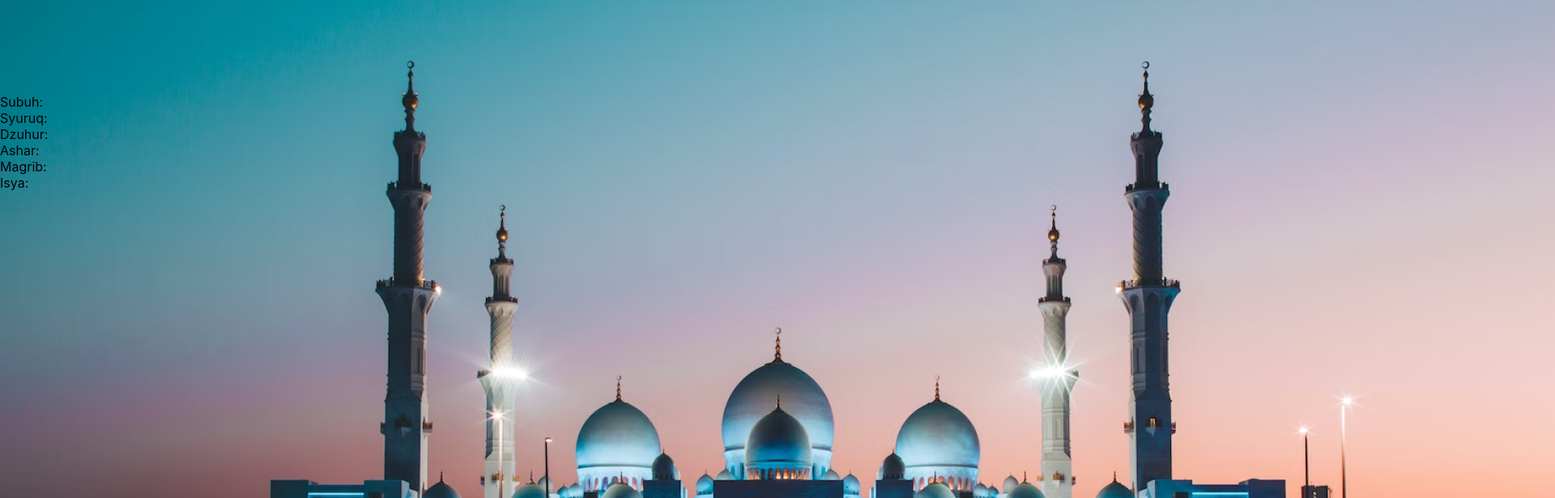
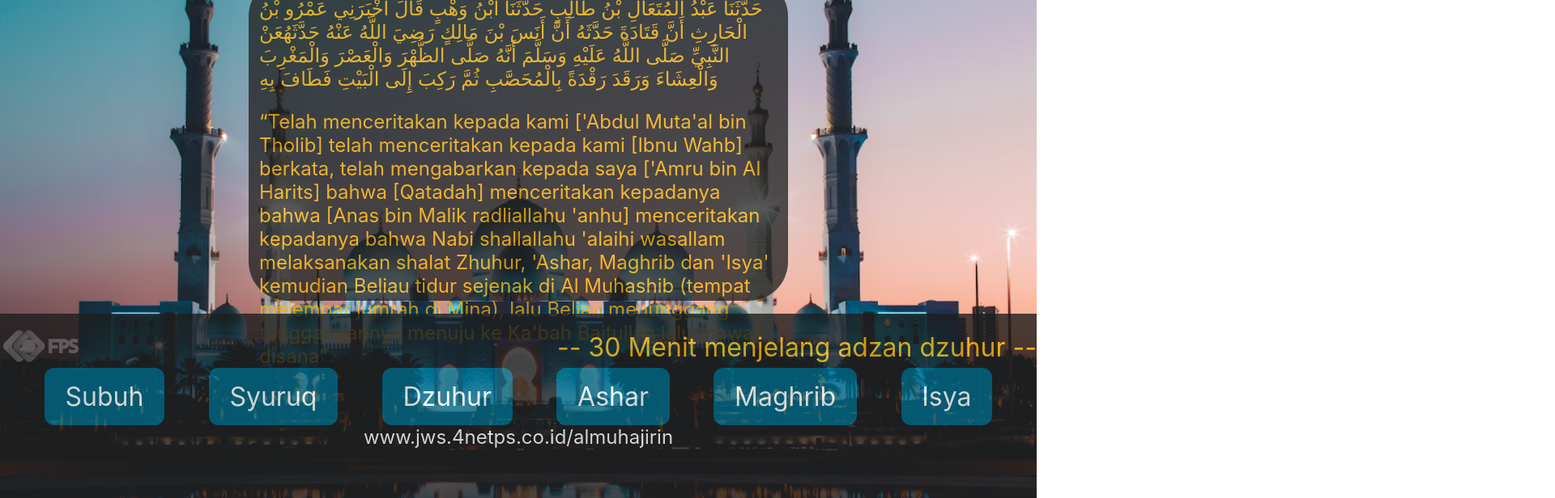
Before and after one commit to rifqiAly/JadwalSholat, a React (Create React App) app in the folder jadwal-sholat-fe/: page / in a window 1280 px wide. Shown: the part 180-796 px from the top of the page at 81% size, 1920 px wide, since content can reach past the window. Built offline with nearby package versions, Linux system fonts and the light colour scheme; no server answers.

Commit message:
dummy hadith, DONE

```diff
--- a/jadwal-sholat-fe/src/App.js
+++ b/jadwal-sholat-fe/src/App.js
@@ -1,14 +1,17 @@
 import React, { useState, useEffect } from "react";
-import { Grid, Box } from "@mui/material";
+import { Grid, Box, Card, CardMedia } from "@mui/material";
+
 import moment from 'moment';
 import './App.css';
 
 import logoMasjid from './assets/Group 11.png'
 import bgMasjid from './assets/image 1.png'
+import logoFPS from './assets/Logo New FPS v1 2.png'
 
 
 import master from "./helper/master"
-import { borderRadius, fontFamily, fontStyle } from "@mui/system";
+
+
 
 function App() {
   const [listSholat,setListSholat] = useState('')
@@ -66,30 +69,45 @@ function App() {
 
 
   return (
-    <Grid>
-      <Box sx={{
+    <Box>
+      <CardMedia
+          component="img"
+          sx={{
+            maxHeight: '100vh',
+            position: "absolute",
+            top: 0,
+            right: 0,
+            height: "100%",
+            width: "100%"
+          }}
+          image={bgMasjid}
+        />
+        <Grid container direction="column"
+        justifyContent="space-between"
+        alignItems="stre">
+          <Grid item>
+            <Box  sx={{
             width: '100vw',
             height: '15vh',
             paddingx: '1vw',
             paddingY: '1vh',
             backgroundColor: '#1E1E1E',
+            opacity: '80%'
             // '&:hover': {
             //   backgroundColor: 'primary.main',
             //   opacity: [0.9, 0.8, 0.7],
             // },
             }}>
             <Grid container direction="row"
-          justifyContent="space-evenly"
+              justifyContent="space-between"
               alignItems="center">
               <Grid item sx={{paddingLeft: '1vw', paddingX: '5vh'}}>
                 <img src={logoMasjid}/>
               </Grid>
               <Box item sx={{
-            width: '30vw',
-            height: '10vh',
+                width: '35vw',
+                height: '15vh',
                 backgroundColor: '#006783',
-            paddingRight: '1vw',
-            paddingBottom: '5vh',
                 borderRadius: '12px',
                 // '&:hover': {
                 //   backgroundColor: 'primary.main',
@@ -146,30 +164,244 @@ function App() {
               </Box>
             </Grid>
             </Box>
-      <Grid sx={{maxWidth: '100vw',
-        maxHeight: '20vh',}}>
-        <img src={bgMasjid} />
           </Grid>
-      <Grid>
-        Subuh: {listSholat.subuh}
+          <Grid item sx={{height: '54vh'}} container direction="row"
+          justifyContent="center"
+          alignItems="center">
+              <Box sx={{
+                width: '50vw',
+                height: '50vh',
+                paddingX: '1vw',
+                paddingy: '1vh',
+                backgroundColor: '#1E1E1E',
+                opacity: '75%',
+                borderRadius: 12,
+              }}>
+                <Grid sx={{
+                marginTop: '3vh',
+                fontSize: '24px',
+                fontWeigh: 700,
+                color: "#FFB703",
+                // fontFamily: 'Inter',
+                fontStyle: 'Regular',
+                opacity:'100'
+                }}>
+                حَدَّثَنَا عَبْدُ الْمُتَعَالِ بْنُ طَالِبٍ حَدَّثَنَا ابْنُ وَهْبٍ قَالَ أَخْبَرَنِي عَمْرُو بْنُ الْحَارِثِ أَنَّ قَتَادَةَ حَدَّثَهُ أَنَّ أَنَسَ بْنَ مَالِكٍ رَضِيَ اللَّهُ عَنْهُ حَدَّثَهُعَنْ النَّبِيِّ صَلَّى اللَّهُ عَلَيْهِ وَسَلَّمَ أَنَّهُ صَلَّى الظُّهْرَ وَالْعَصْرَ وَالْمَغْرِبَ وَالْعِشَاءَ وَرَقَدَ رَقْدَةً بِالْمُحَصَّبِ ثُمَّ رَكِبَ إِلَى الْبَيْتِ فَطَافَ بِهِ
                 </Grid>
-      <Grid>
-        Syuruq: {listSholat.terbit}
+                <Grid sx={{
+                marginTop: '3vh',
+                fontSize: '24px',
+                fontWeigh: 400,
+                color: "#FFB703",
+                // fontFamily: 'Inter',
+                fontStyle: 'Regular'}}>
+                “Telah menceritakan kepada kami ['Abdul Muta'al bin Tholib] telah menceritakan kepada kami [Ibnu Wahb] berkata, telah mengabarkan kepada saya ['Amru bin Al Harits] bahwa [Qatadah] menceritakan kepadanya bahwa [Anas bin Malik radliallahu 'anhu] menceritakan kepadanya bahwa Nabi shallallahu 'alaihi wasallam melaksanakan shalat Zhuhur, 'Ashar, Maghrib dan 'Isya' kemudian Beliau tidur sejenak di Al Muhashib (tempat melempar jumrah di Mina), lalu Beliau menunggang tunggangannya menuju ke Ka'bah Baitullah lalu thawaf disana”
                 </Grid>
-      <Grid>
-        Dzuhur: {listSholat.dzuhur}
+              </Box>
           </Grid>
-      <Grid>
-        Ashar: {listSholat.ashar}
+          <Grid item>
+            <Box sx={{
+              width: '100vw',
+              height: '25vh',
+              // paddingx: '1vw',
+              paddingY: '2vh',
+              backgroundColor: '#1E1E1E',
+              opacity: '80%'
+              // '&:hover': {
+              //   backgroundColor: 'primary.main',
+              //   opacity: [0.9, 0.8, 0.7],
+              // },
+            }}>
+              <Grid container direction="row"
+              justifyContent="space-between"
+              alignItems="center">
+                <Grid item>
+                  <img src={logoFPS}/>
                 </Grid>
-      <Grid>
-        Magrib: {listSholat.magrib}
-      </Grid>
-      <Grid>
-        Isya: {listSholat.isya}
+                <Grid item sx={{
+                fontSize: '32px',
+                fontWeigh: 700,
+                color: "#FFB703",
+                // fontFamily: 'Inter',
+                fontStyle: 'Bold'}}>
+                -- 30 Menit menjelang adzan dzuhur --
                 </Grid>
 
               </Grid>
+              <Grid container direction="row"
+                  justifyContent="space-evenly"
+                  alignItems="center" sx={{color: "#FFFFFF",}}>
+                <Box item sx={{
+                  width: 'auto',
+                  height: 'auto',
+                  paddingX: '2vw',
+                  paddingY: '2vh',
+                  backgroundColor: '#006783',
+                  borderRadius: '12px',}}>
+                  <Grid sx={{
+                      textAlign: 'center',
+                      fontSize: '32px',
+                      fontWeigh: 700,
+                      color: "#FFFFFF",
+                      // fontFamily: 'Inter',
+                      fontStyle: 'Bold'}}>
+                    Subuh
+                  </Grid>
+                  <Grid sx={{
+                      textAlign: 'center',
+                      fontSize: '48px',
+                      fontWeigh: 700,
+                      color: "#FFFFFF",
+                      // fontFamily: 'Inter',
+                      fontStyle: 'Bold'}}>
+                    {listSholat.subuh}
+                  </Grid>
+                </Box>
+                <Box item sx={{
+                  width: 'auto',
+                  height: 'auto',
+                  paddingX: '2vw',
+                  paddingY: '2vh',
+                  backgroundColor: '#006783',
+                  borderRadius: '12px',}}>
+                  <Grid sx={{
+                      textAlign: 'center',
+                      fontSize: '32px',
+                      fontWeigh: 700,
+                      color: "#FFFFFF",
+                      // fontFamily: 'Inter',
+                      fontStyle: 'Bold'}}>
+                    Syuruq
+                  </Grid>
+                  <Grid sx={{
+                      textAlign: 'center',
+                      fontSize: '48px',
+                      fontWeigh: 700,
+                      color: "#FFFFFF",
+                      // fontFamily: 'Inter',
+                      fontStyle: 'Bold'}}>
+                    {listSholat.terbit}
+                  </Grid>
+                </Box>
+                <Box item sx={{
+                  width: 'auto',
+                  height: 'auto',
+                  paddingX: '2vw',
+                  paddingY: '2vh',
+                  backgroundColor: '#006783',
+                  borderRadius: '12px',}}>
+                  <Grid sx={{
+                      textAlign: 'center',
+                      fontSize: '32px',
+                      fontWeigh: 700,
+                      color: "#FFFFFF",
+                      // fontFamily: 'Inter',
+                      fontStyle: 'Bold'}}>
+                    Dzuhur
+                  </Grid>
+                  <Grid sx={{
+                      textAlign: 'center',
+                      fontSize: '48px',
+                      fontWeigh: 700,
+                      color: "#FFFFFF",
+                      // fontFamily: 'Inter',
+                      fontStyle: 'Bold'}}>
+                    {listSholat.dzuhur}
+                  </Grid>
+                </Box>
+                <Box item sx={{
+                  width: 'auto',
+                  height: 'auto',
+                  paddingX: '2vw',
+                  paddingY: '2vh',
+                  backgroundColor: '#006783',
+                  borderRadius: '12px',}}>
+                  <Grid sx={{
+                      textAlign: 'center',
+                      fontSize: '32px',
+                      fontWeigh: 700,
+                      color: "#FFFFFF",
+                      // fontFamily: 'Inter',
+                      fontStyle: 'Bold'}}>
+                    Ashar
+                  </Grid>
+                  <Grid sx={{
+                      textAlign: 'center',
+                      fontSize: '48px',
+                      fontWeigh: 700,
+                      color: "#FFFFFF",
+                      // fontFamily: 'Inter',
+                      fontStyle: 'Bold'}}>
+                    {listSholat.ashar}
+                  </Grid>
+                </Box>
+                <Box item sx={{
+                  width: 'auto',
+                  height: 'auto',
+                  paddingX: '2vw',
+                  paddingY: '2vh',
+                  backgroundColor: '#006783',
+                  borderRadius: '12px',}}>
+                  <Grid sx={{
+                      textAlign: 'center',
+                      fontSize: '32px',
+                      fontWeigh: 700,
+                      color: "#FFFFFF",
+                      // fontFamily: 'Inter',
+                      fontStyle: 'Bold'}}>
+                    Maghrib
+                  </Grid>
+                  <Grid sx={{
+                      textAlign: 'center',
+                      fontSize: '48px',
+                      fontWeigh: 700,
+                      color: "#FFFFFF",
+                      // fontFamily: 'Inter',
+                      fontStyle: 'Bold'}}>
+                    {listSholat.maghrib}
+                  </Grid>
+                </Box>
+                <Box item sx={{
+                  width: 'auto',
+                  height: 'auto',
+                  paddingX: '2vw',
+                  paddingY: '2vh',
+                  backgroundColor: '#006783',
+                  borderRadius: '12px',}}>
+                  <Grid sx={{
+                      textAlign: 'center',
+                      fontSize: '32px',
+                      fontWeigh: 700,
+                      color: "#FFFFFF",
+                      // fontFamily: 'Inter',
+                      fontStyle: 'Bold'}}>
+                    Isya
+                  </Grid>
+                  <Grid sx={{
+                      textAlign: 'center',
+                      fontSize: '48px',
+                      fontWeigh: 700,
+                      color: "#FFFFFF",
+                      // fontFamily: 'Inter',
+                      fontStyle: 'Bold'}}>
+                    {listSholat.isya}
+                  </Grid>
+                </Box>
+              </Grid>
+              <Grid sx={{
+                textAlign: 'center',
+                fontSize: '24px',
+                fontWeigh: 700,
+                color: "#FFFFFF",
+                // fontFamily: 'Inter',
+                fontStyle: 'Bold'}}>
+                  www.jws.4netps.co.id/almuhajirin
+              </Grid>
+            </Box>
+          </Grid>
+        </Grid>
+
+    </Box>
   );
 }
 
```
Also changed, not shown: jadwal-sholat-fe/src/assets/Logo New FPS v1 2.png (added). Lines whose indentation alone changed are shown as unchanged.
